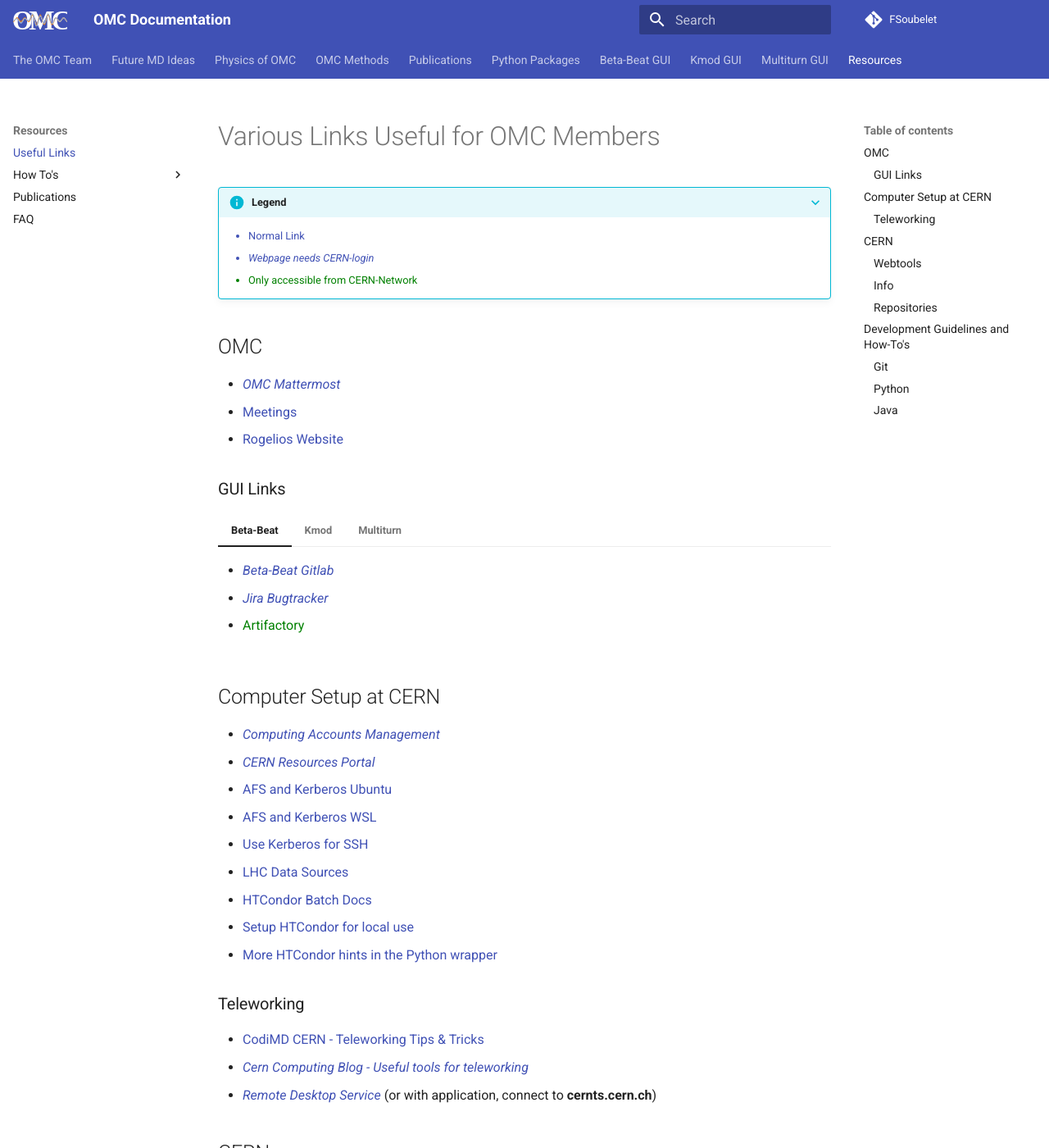
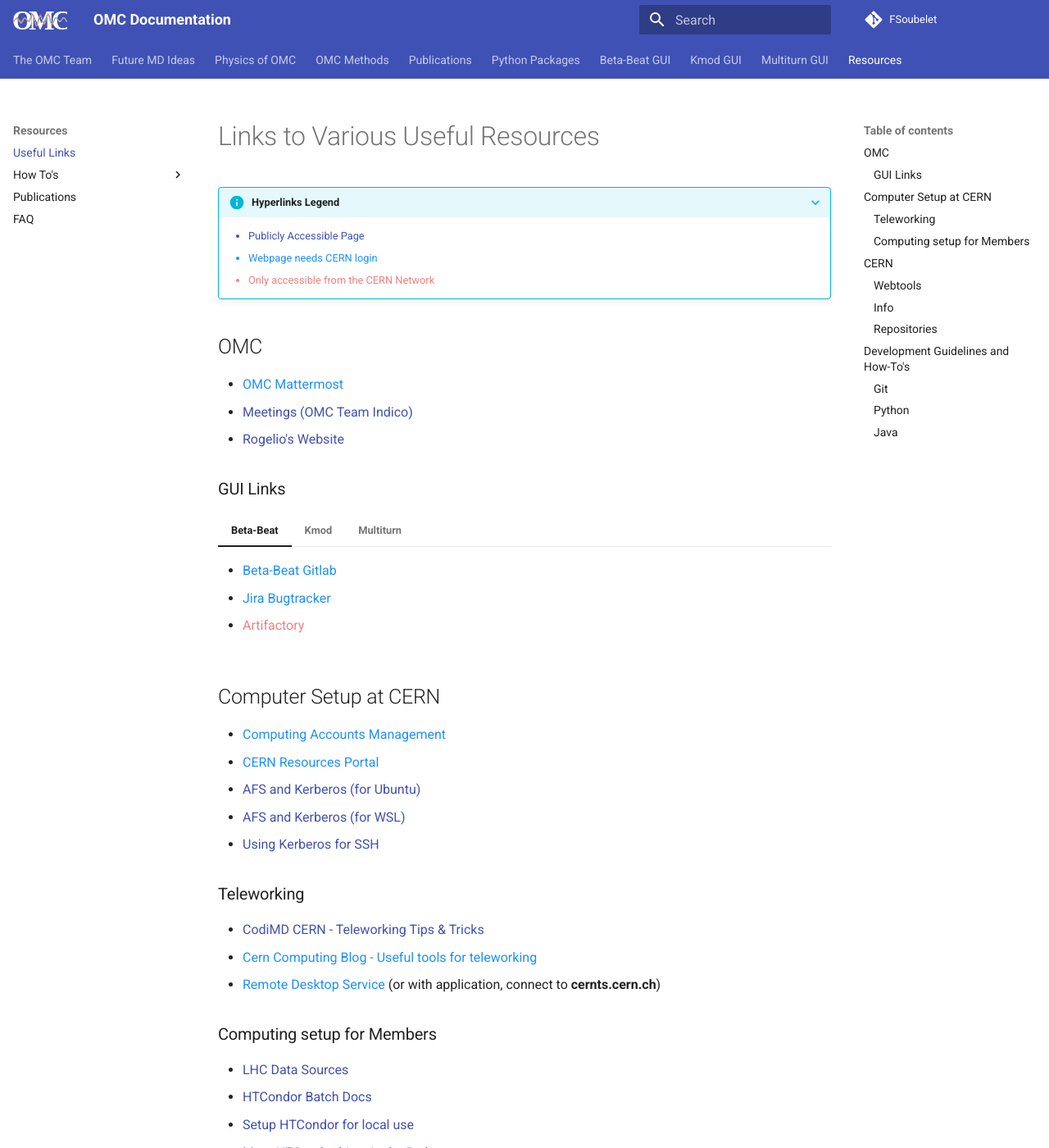
Before and after one commit to pylhc/pylhc.github.io, an MkDocs documentation site: the page built from docs/resources/links.md, in a window 1280 px wide and 1400 px high. Shown: the whole window at 82% size. Built offline with MkDocs 1.6.1 and Material for MkDocs 9.7.7, drawn with Linux system fonts in a browser that asks for light colours; some of the changed text lies outside the part shown.

Commit message:
typos, formatting, slight changes

```diff
--- a/docs/css/extra.css
+++ b/docs/css/extra.css
@@ -11,12 +11,16 @@
 }
 
 
+/* Specific style for links to sites requiring CERN login */
 li.cern_login,
 a.cern_login {
-   font-style: italic;
+/*   font-style: italic; */
+   color: dodgerblue;
 }
 
+
+/* Specific style for links to sites requiring CERN network */
 li.cern_internal,
 a.cern_internal {
-   color: green;
+   color: lightcoral;
 }
--- a/docs/resources/links.md
+++ b/docs/resources/links.md
@@ -1,20 +1,19 @@
-# Various Links Useful for OMC Members
+# Links to Various Useful Resources
 
+???+ info "Hyperlinks Legend"
 
-???+ info "Legend"
-
-    * Normal Link
+    * Publicly Accessible Page
     {: style="color:var(--md-typeset-a-color);"}
-    * Webpage needs CERN-login
-    {: .cern_login style="color:var(--md-typeset-a-color);"}
-    * Only accessible from CERN-Network
+    * Webpage needs CERN login
+    {: .cern_login}
+    * Only accessible from the CERN Network
     {: .cern_internal}
 
 ## OMC
 
 * [OMC Mattermost][omc_mattermost]{target=_blank .cern_login}
-* [Meetings][omc_indico]{target=_blank}
-* [Rogelios Website][roro_website]{target=_blank}
+* [Meetings (OMC Team Indico)][omc_indico]{target=_blank}
+* [Rogelio's Website][roro_website]{target=_blank}
 
 ### GUI Links
 
@@ -38,13 +37,9 @@
 
 * [Computing Accounts Management][accounts_cern]{target=_blank .cern_login}
 * [CERN Resources Portal][services_cern]{target=_blank .cern_login}
-* [AFS and Kerberos Ubuntu][afs_kerberos_ubuntu]{target=_blank}
-* [AFS and Kerberos WSL][afs_kerberos_wsl]{target=_blank}
-* [Use Kerberos for SSH][kerberos_ssh]{target=_blank}
-* [LHC Data Sources][lhc_data_sources]{target=_blank}
-* [HTCondor Batch Docs][batch_docs]{target=_blank}
-* [Setup HTCondor for local use][htcondor_local]{target=_blank}
-* [More HTCondor hints in the Python wrapper][htcondor_python]{target=_blank}
+* [AFS and Kerberos (for Ubuntu)][afs_kerberos_ubuntu]{target=_blank}
+* [AFS and Kerberos (for WSL)][afs_kerberos_wsl]{target=_blank}
+* [Using Kerberos for SSH][kerberos_ssh]{target=_blank}
 
 ### Teleworking
 
@@ -52,10 +47,17 @@
 * [Cern Computing Blog - Useful tools for teleworking][cern_computing_blog]{target=_blank  .cern_login}
 * [Remote Desktop Service][remote_desktop_service]{target=_blank .cern_login} (or with application, connect to **cernts.cern.ch**)
 
+### Computing setup for Members
+
+* [LHC Data Sources][lhc_data_sources]{target=_blank}
+* [HTCondor Batch Docs][batch_docs]{target=_blank}
+* [Setup HTCondor for local use][htcondor_local]{target=_blank}
+* [More HTCondor hints in the Python wrapper][htcondor_python]{target=_blank}
 
 ## CERN
 
 ### Webtools
+
 * [Vistars][op_vistar]{target=_blank}
 * [HTCondor Grafana][htcondor_grafana]{target=_blank .cern_login}
 * [OP Webtools Page][op_webtools]{target=_blank}
@@ -66,7 +68,9 @@
 * [SWAN][swan]{target=_blank .cern_login} (Jupyter Notebooks in CERN Cloud)
 * [CERN OpenStack][cern_openstack]{target=_blank .cern_login} (Virtual Machines in Cloud)
 * [Room Booking][room_booking]{target=_blank .cern_login}
+
 ### Info
+
 * [LHC Naming Conventions - Equipment Codes][equipment_codes]{target=_blank}
 * [Beam-Beam and Luminosity Studies][bblumi]{target=_blank}
 * [Accelerating Python Wiki][acc_py_wiki]{target=_blank .cern_internal}
@@ -74,6 +78,7 @@
 * [LSA Wiki][lsa_wiki]{target=_blank .cern_internal}
 
 ### Repositories
+
 * [LHC Optics Repository][lhc_gitlab]{target=_blank}
 * [CERN Optics Repository][cern_optics_repo_site]{target=_blank}
 
@@ -83,15 +88,18 @@
 * [Jira Text Formatting Notation][jira_formatting]{target=_blank}
 
 ### Git
+
 * [Generating SSH keys for GitHub][ssh_keys_github]{target=_blank}
 * [Git - configuration for symbolic links instead of files][git_configs]{target=_blank}
 * [GitHub Flavored Markdown][github_markdown]{target=_blank}
 
 ### Python
+
 * [Python Style Guide][python_style_guide]{target=_blank}
 * [Python docs][python_docs]{target=_blank}
 
 ### Java
+
 * [Java Guidelines][java_guidelines]{target=_blank .cern_internal}
 
 
```
Also changed, not shown: docs/guis/betabeat/running.md (+8 -8 lines), docs/index.md (+1 -1 lines), docs/resources/howto/setup.md (+14 -9 lines), docs/resources/howto/teleworking.md (+12 -12 lines).
